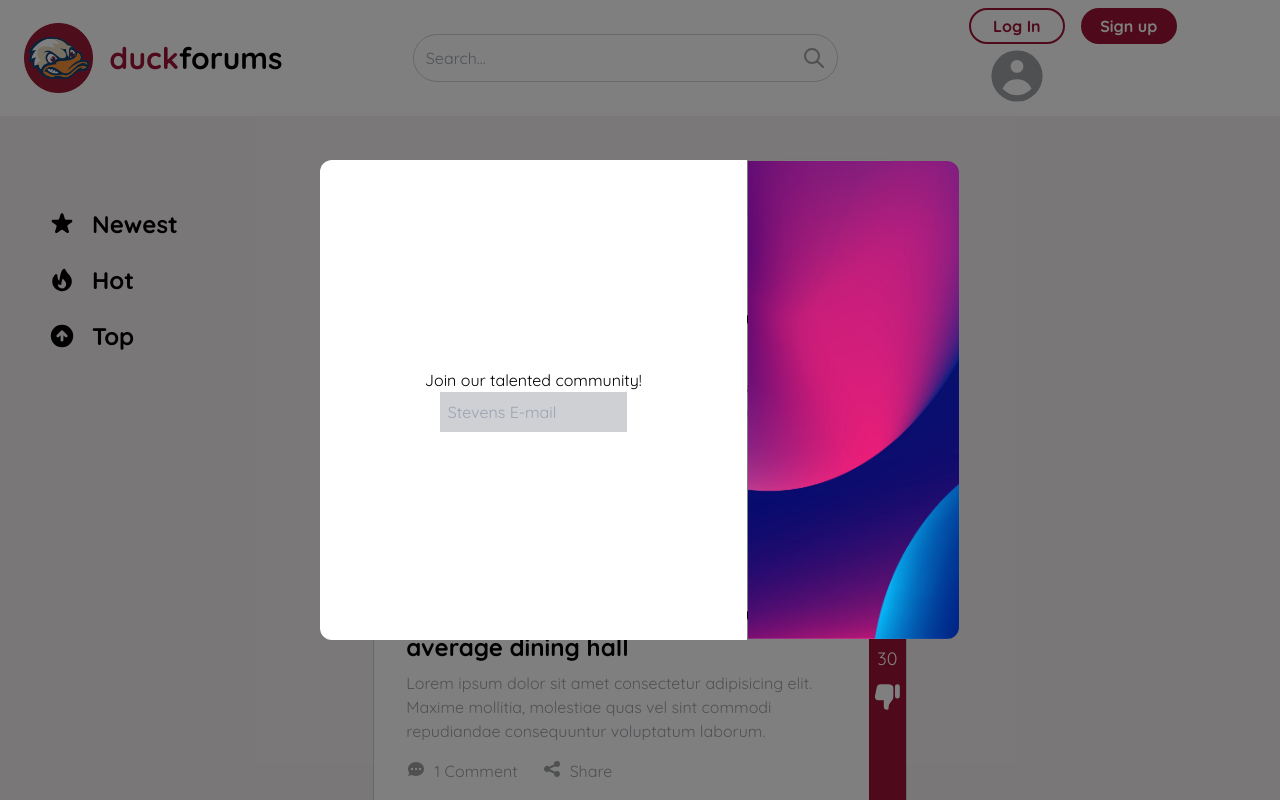
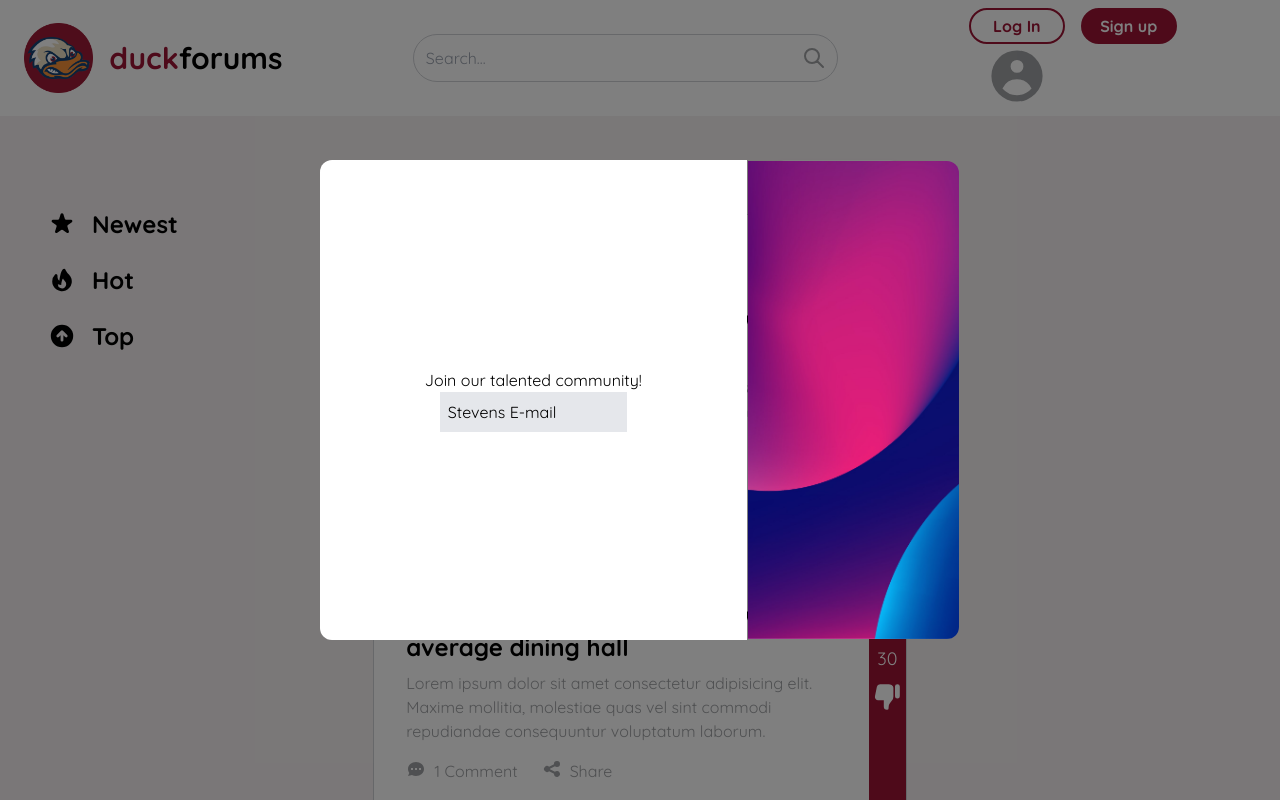
Before and after one commit to iscii/stevens-forums, a Next.js app: page / in a window 1280 px wide. Both pictures are taken after a click on the button "Sign up". Shown: the top 800 px of the page. Built offline with nearby package versions, Linux system fonts and the light colour scheme.

Commit message:
Update Signup.js

```diff
--- a/components/Signup.js
+++ b/components/Signup.js
@@ -5,10 +5,10 @@ export default function Signup() {
 		<div className="flex justify-center items-center h-screen w-screen bg-pri-black/50">
 			<span className="relative flex flex-col justify-center items-center h-3/5 w-2/6 bg-pri-white border border-transparent rounded-tl-xl rounded-bl-xl">
 				<h1>Join our talented community!</h1>
-				<input className="bg-gray-200 px-2 py-2 text-pri-black" type="text" placeholder="Stevens E-mail" />
+				<input className="bg-gray-100 px-2 py-2 text-pri-black placeholder-pri-black" type="text" placeholder="Stevens E-mail" />
 			</span>
 			<span className="relative h-3/5 w-1/6 flex justify-end border border-transparent rounded-tr-xl rounded-br-xl">
-				<Image className="border border-transparent rounded-tr-xl rounded-br-xl" src="/chrombubble.jpeg" layout="fill" objectFit="cover" />
+				<Image className="border border-transparent rounded-tr-xl rounded-br-xl" src="/chrombubble.jpeg" layout="fill" objectFit="cover" priority />
 			</span>
 		</div>
 	)
```
